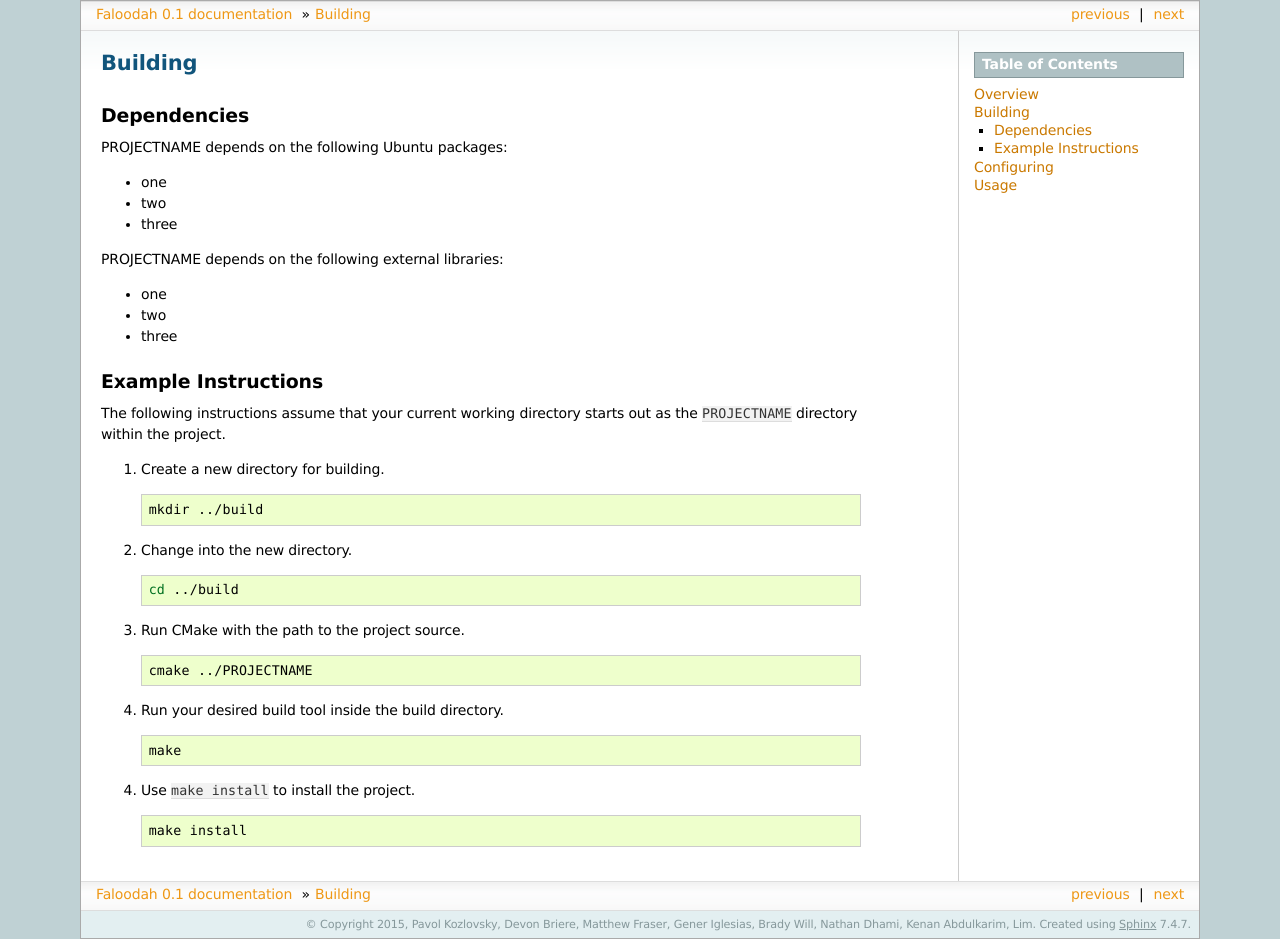
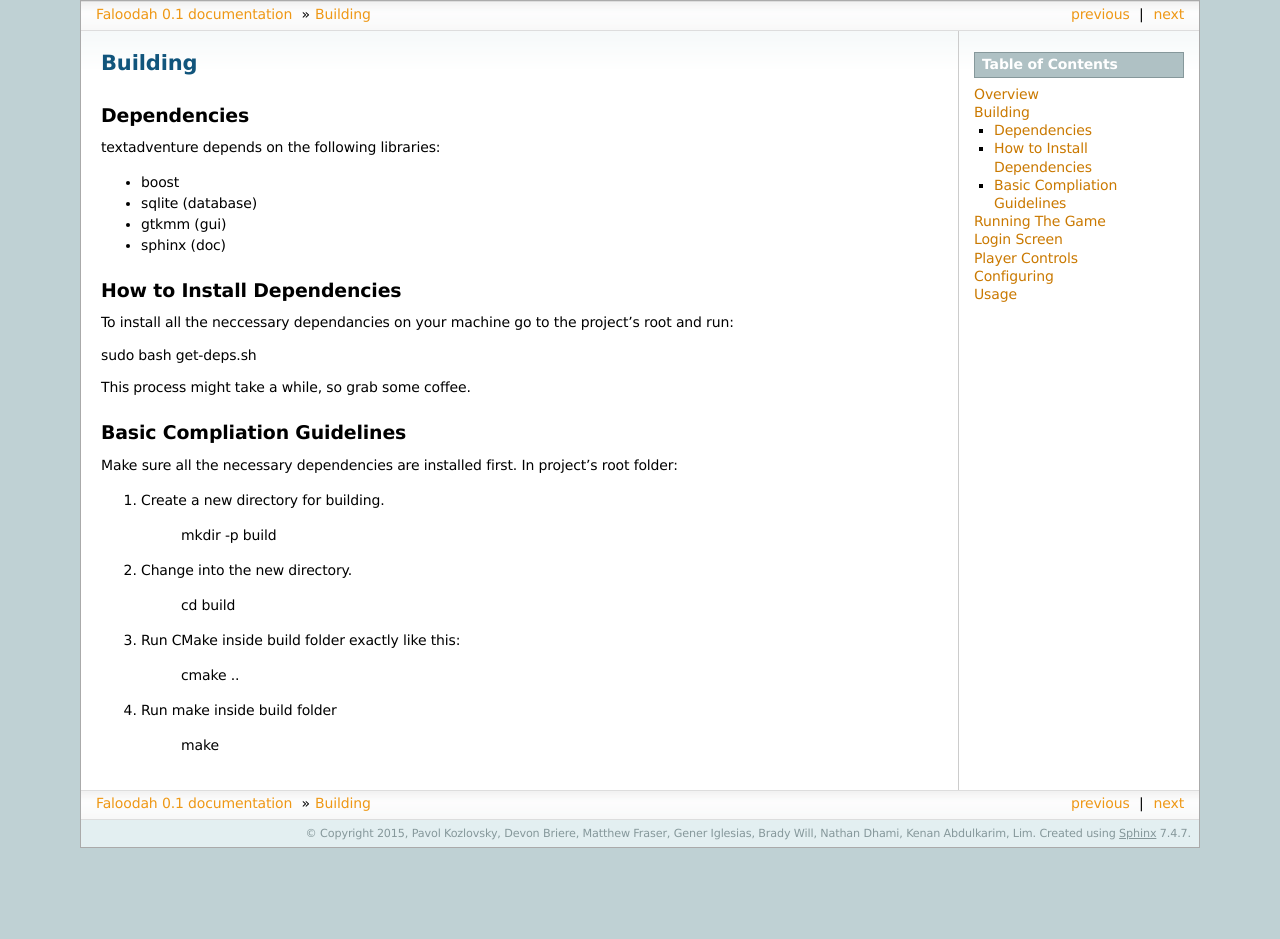
Before and after one commit to nathandhami/Text-Adventure, a Sphinx documentation site: the page built from docs/building.rst, in a window 1280 px wide. Built offline with Sphinx 7.4.7, drawn with Linux system fonts in a browser that asks for light colours; formulas are drawn with MathJax 3; after the commit the page ends 900 px from its top, so only the background shows below that.

Commit message:
added more documenation files .rst files

```diff
--- a/docs/building.rst
+++ b/docs/building.rst
@@ -5,51 +5,41 @@ Building
 Dependencies
 ==============================================
 
-PROJECTNAME depends on the following Ubuntu packages:
+textadventure depends on the following libraries:
 
-* one
-* two
-* three
+* boost
+* sqlite (database)
+* gtkmm  (gui)
+* sphinx (doc)
+
+How to Install Dependencies
+==============================================
+
+To install all the neccessary dependancies on your machine go to the project's root and run:
+
+sudo bash get-deps.sh
+
+This process might take a while, so grab some coffee.
 
 
-PROJECTNAME depends on the following external libraries:
-
-* one
-* two
-* three
-
-Example Instructions
+Basic Compliation Guidelines
 ==============================================
 
-The following instructions assume that your current working directory starts
-out as the ``PROJECTNAME`` directory within the project.
+Make sure all the necessary dependencies are installed first.
+In project's root folder:
 
 1. Create a new directory for building.
 
-  .. code-block:: bash
-
-    mkdir ../build
+    mkdir -p build
 
 2. Change into the new directory.
 
-  .. code-block:: bash
+    cd build
 
-    cd ../build
+3. Run CMake inside build folder exactly like this:
 
-3. Run CMake with the path to the project source.
+    cmake ..
 
-  .. code-block:: bash
-
-    cmake ../PROJECTNAME
-
-4. Run your desired build tool inside the build directory.
-
-  .. code-block:: bash
+4. Run make inside build folder
 
     make
-
-4. Use ``make install`` to install the project.
-
-  .. code-block:: bash
-
-    make install
--- a/docs/index.rst
+++ b/docs/index.rst
@@ -1,6 +1,6 @@
-==============
+====================
 Project Description
-==============
+====================
 
 Text Gale Online - Group: Faloodah
 
@@ -14,5 +14,8 @@ Contents
 
    overview
    building
+   run
+   login
+   control
    configuring
    usage
--- /dev/null
+++ b/docs/login.rst
@@ -0,0 +1,6 @@
+=============
+Login Screen
+=============
+
+How to login
+==============================================
```
Also changed, not shown: docs/control.rst (added, +36 -0 lines), docs/run.rst (added, +12 -0 lines).
